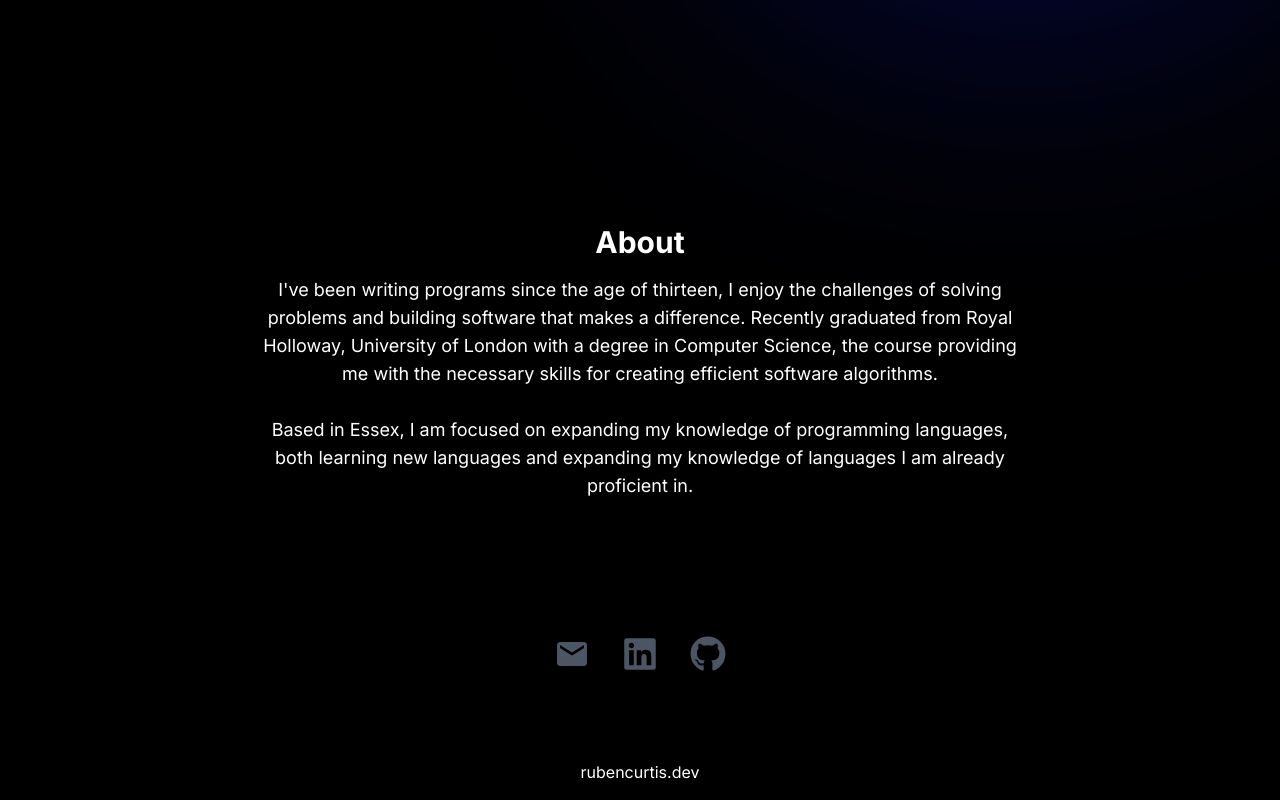
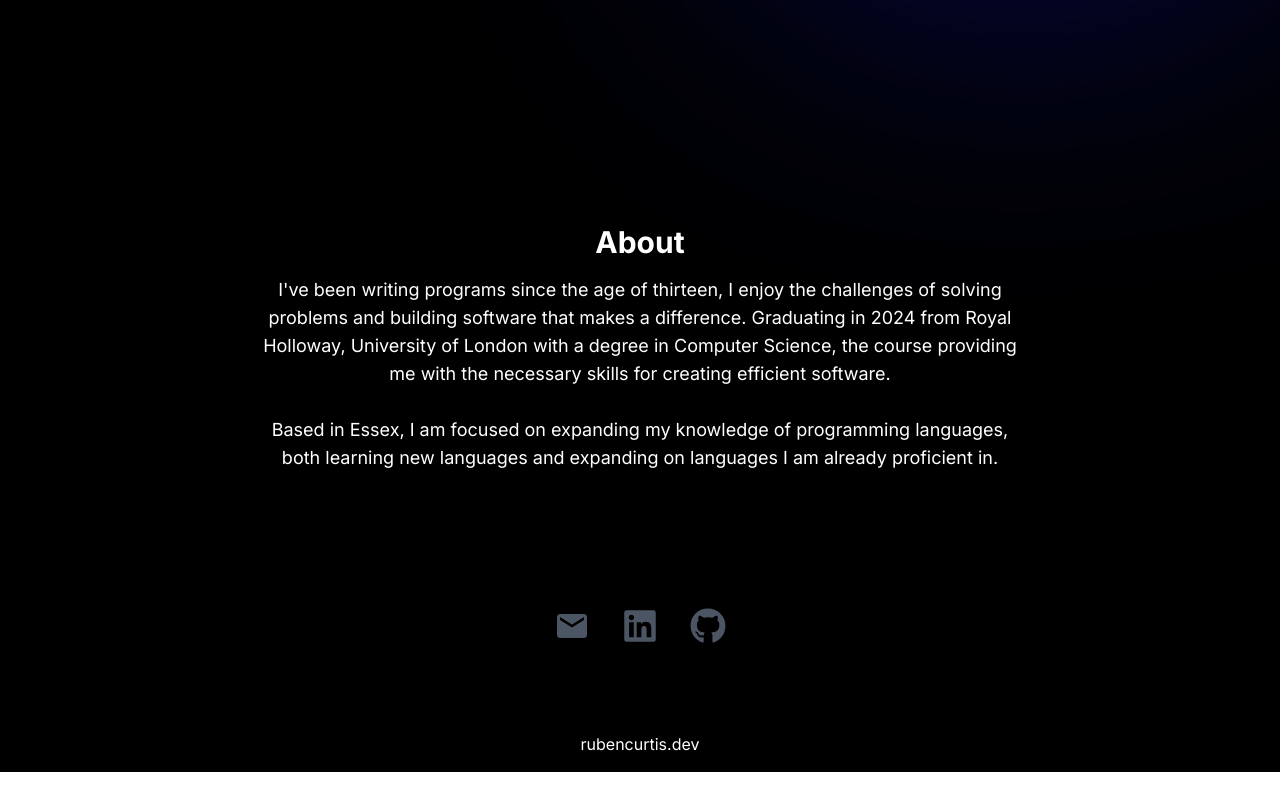
Before and after one commit to RubenCurtis/RubenCurtis.dev, a Next.js app: page / in a window 1280 px wide. Shown: the part 700-1500 px from the top of the page. After the commit the page ends 1472 px from the top, so only its background shows below. Built offline with nearby package versions, Linux system fonts and the light colour scheme.

Commit message:
Update README.
Minor Homepage text changes

```diff
--- a/src/app/page.tsx
+++ b/src/app/page.tsx
@@ -143,10 +143,10 @@ useEffect(() => {
           <h2 className="text-3xl font-bold mb-4">About</h2>
           <p className="text-lg max-w-3xl mx-auto">
             I&apos;ve been writing programs since the age of thirteen, I enjoy the challenges of solving problems and building software that makes a difference.
-            Recently graduated from Royal Holloway, University of London with a degree in Computer Science, the course providing me with the necessary skills
-            for creating efficient software algorithms.
+            Graduating in 2024 from Royal Holloway, University of London with a degree in Computer Science, the course providing me with the necessary skills
+            for creating efficient software.
             <br /><br />
-            Based in Essex, I am focused on expanding my knowledge of programming languages, both learning new languages and expanding my knowledge of languages
+            Based in Essex, I am focused on expanding my knowledge of programming languages, both learning new languages and expanding on languages
             I am already proficient in.
           </p>
         </div>
```
Also changed, not shown: 1 other file (tests, documents, lock files or other folders).
